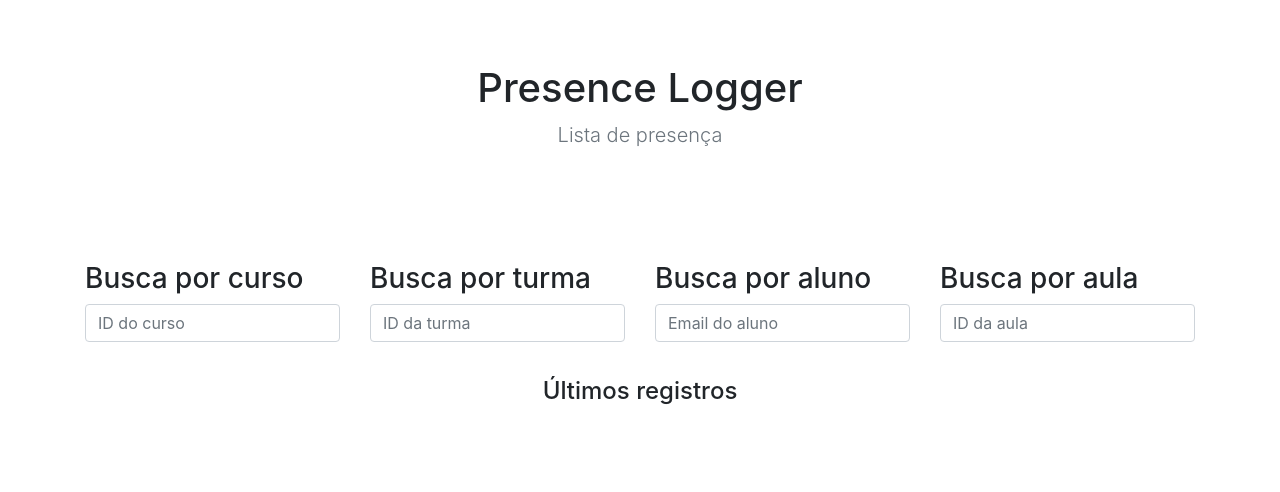
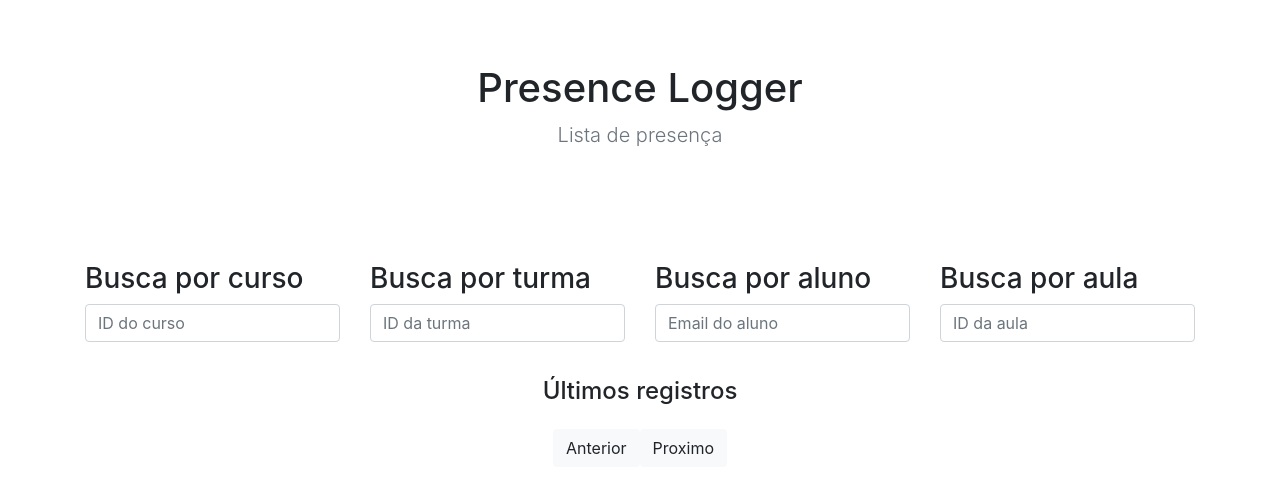
Before and after one commit to bryanasdev000/jitsi-presence-logger, a plain HTML site: page index.html in a window 1280 px wide. Drawn offline with nearby package versions, Linux system fonts and the light colour scheme; no server answers.

Commit message:
index.html: Add buttons (prev/next)
Signed-off-by: Bryan A. S <bryanasdev000@gmail.com>

```diff
--- a/index.html
+++ b/index.html
@@ -47,5 +47,15 @@
             </table>
          </div>
       </div>
+      <nav aria-label="Pages">
+         <ul class="pagination justify-content-center">
+           <li class="page-item">
+             <button id="anterior" class="btn btn-light">Anterior</button>
+           </li>
+           <li class="page-item">
+             <button id="proximo" class="btn btn-light">Proximo</button>
+           </li>
+         </ul>
+       </nav>
    </body>
 </html>
```
